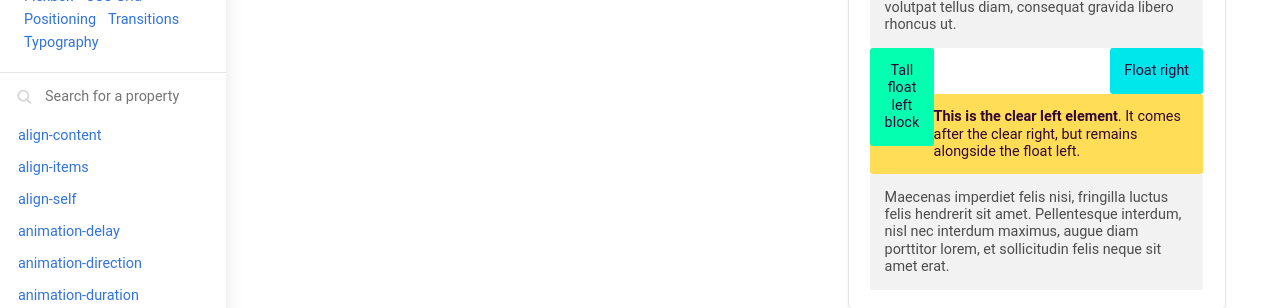
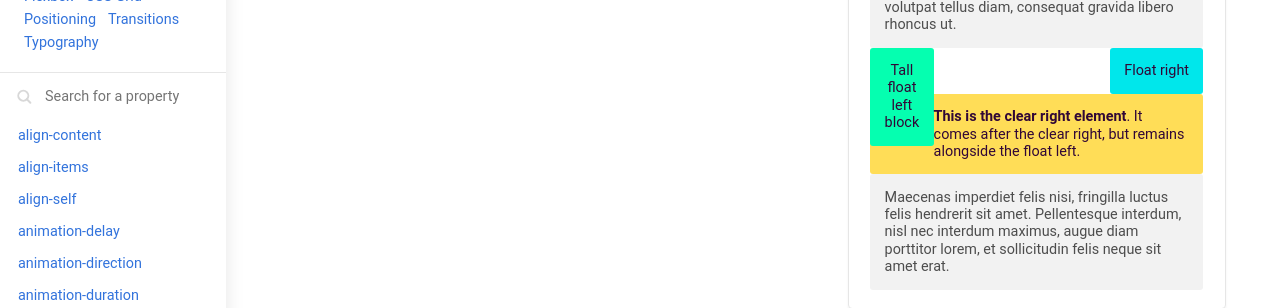
Before and after one commit to jgthms/css-reference, a Jekyll site: the page built from property/clear/index.html, in a window 1280 px wide and 900 px high, scrolled down 1101 px. Shown: the part 152-460 px from the top of the window. Built offline with Jekyll 4.4.1, drawn with Linux system fonts in a browser that asks for light colours; comment, search, counter and statistics services are not loaded.

Commit message:
fix typo

```diff
--- a/property/clear/index.html
+++ b/property/clear/index.html
@@ -85,7 +85,7 @@ property_name: clear
       <aside class="example-preview">
         <div class="example-browser"><i></i><i></i><i></i></div>
         <div class="example-output">
-          <div class="example-output-div clear " id="clear-right"><p class="block">Lorem ipsum dolor sit amet, consectetur adipiscing elit. Etiam semper diam at erat pulvinar, at pulvinar felis blandit. Vestibulum volutpat tellus diam, consequat gravida libero rhoncus ut.</p><p class="block block--alpha">Tall<br>float<br>left<br>block</p><p class="block block--beta">Float right</p><p class="block block--yellow"><strong>This is the clear left element</strong>. It comes after the clear right, but remains alongside the float left.</p><p class="block">Maecenas imperdiet felis nisi, fringilla luctus felis hendrerit sit amet. Pellentesque interdum, nisl nec interdum maximus, augue diam porttitor lorem, et sollicitudin felis neque sit amet erat.</p></div>
+          <div class="example-output-div clear " id="clear-right"><p class="block">Lorem ipsum dolor sit amet, consectetur adipiscing elit. Etiam semper diam at erat pulvinar, at pulvinar felis blandit. Vestibulum volutpat tellus diam, consequat gravida libero rhoncus ut.</p><p class="block block--alpha">Tall<br>float<br>left<br>block</p><p class="block block--beta">Float right</p><p class="block block--yellow"><strong>This is the clear right element</strong>. It comes after the clear right, but remains alongside the float left.</p><p class="block">Maecenas imperdiet felis nisi, fringilla luctus felis hendrerit sit amet. Pellentesque interdum, nisl nec interdum maximus, augue diam porttitor lorem, et sollicitudin felis neque sit amet erat.</p></div>
         </div>
       </aside>
           <style type="text/css">#clear-right{ clear:right;}</style>
```
